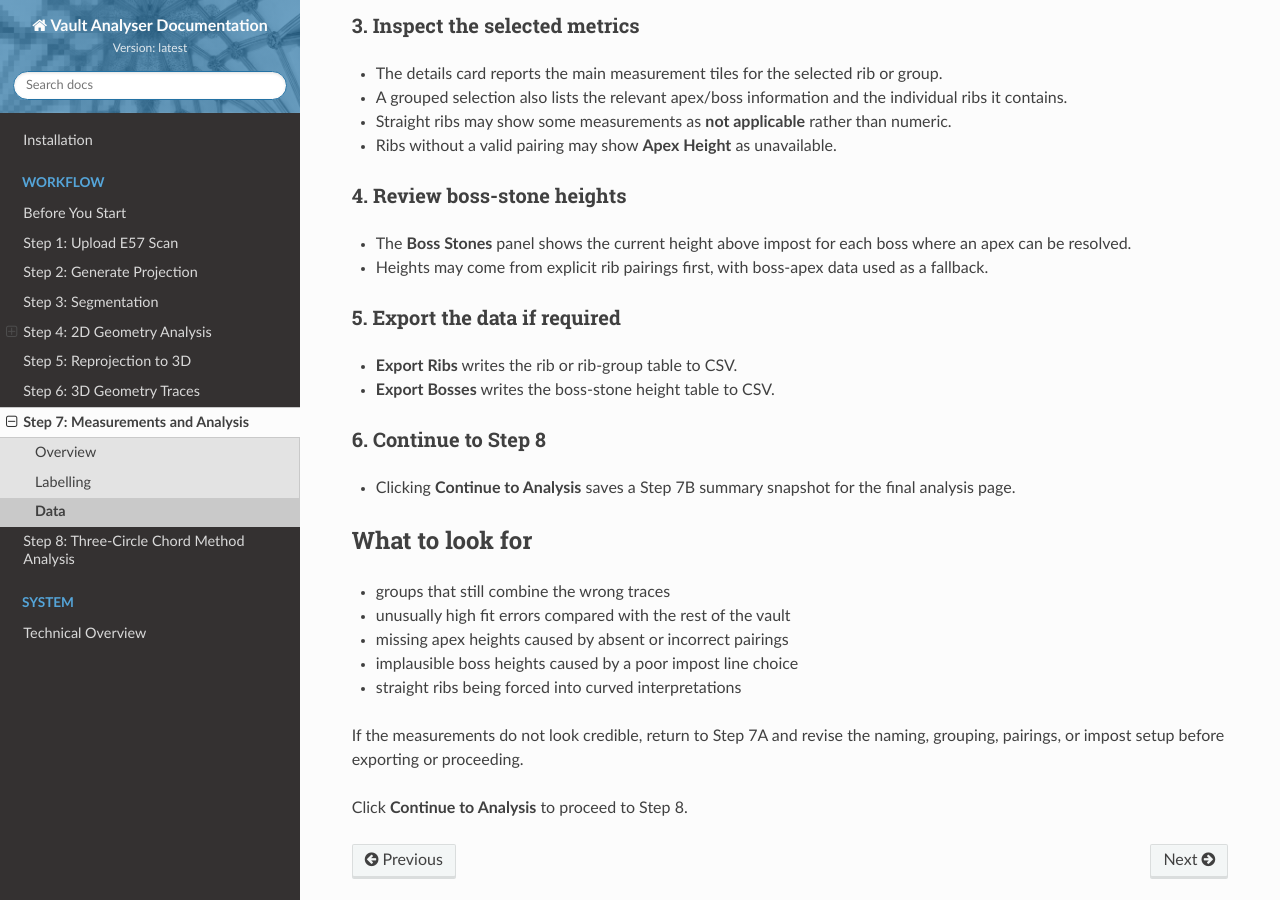
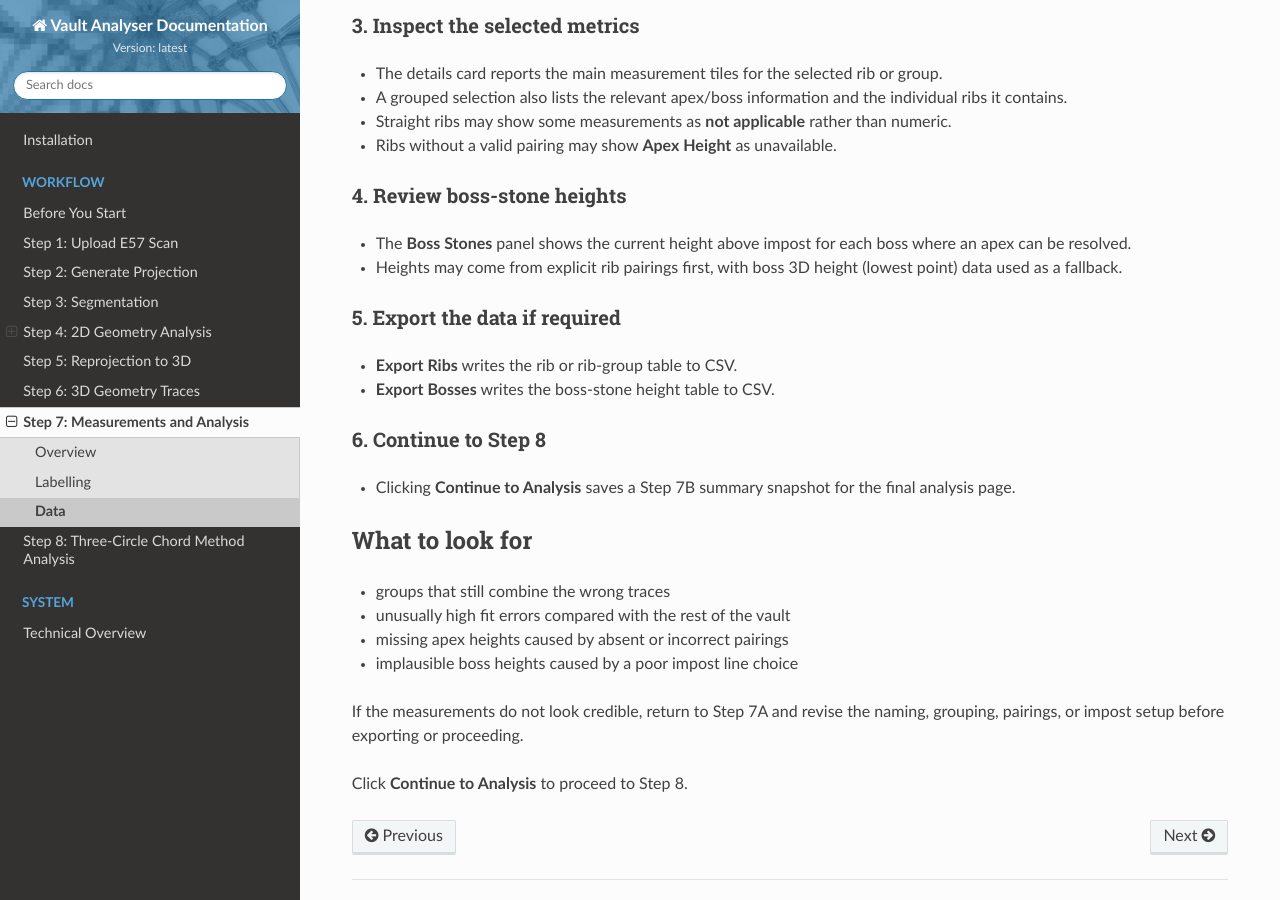
Before and after one commit to DavidJBoardman/ai-vault-dashboard, an MkDocs documentation site: the page built from docs/workflow/step-7/data.md, in a window 1280 px wide and 900 px high, scrolled down 2332 px. Built offline with MkDocs 1.6.1, drawn with Linux system fonts in a browser that asks for light colours; nearby versions of some CDN libraries.

Commit message:
update: replace image, update data page

```diff
--- a/docs/workflow/step-7/data.md
+++ b/docs/workflow/step-7/data.md
@@ -49,7 +49,7 @@ The measurement tiles can show different states depending on the rib geometry. T
 ### 4. Review boss-stone heights
 
 - The **Boss Stones** panel shows the current height above impost for each boss where an apex can be resolved.
-- Heights may come from explicit rib pairings first, with boss-apex data used as a fallback.
+- Heights may come from explicit rib pairings first, with boss 3D height (lowest point) data used as a fallback.
 
 ### 5. Export the data if required
 
@@ -66,7 +66,6 @@ The measurement tiles can show different states depending on the rib geometry. T
 - unusually high fit errors compared with the rest of the vault
 - missing apex heights caused by absent or incorrect pairings
 - implausible boss heights caused by a poor impost line choice
-- straight ribs being forced into curved interpretations
 
 If the measurements do not look credible, return to Step 7A and revise the naming, grouping, pairings, or impost setup before exporting or proceeding.
 
```
Also changed, not shown: docs/images/step-7/auto-generate.png.
